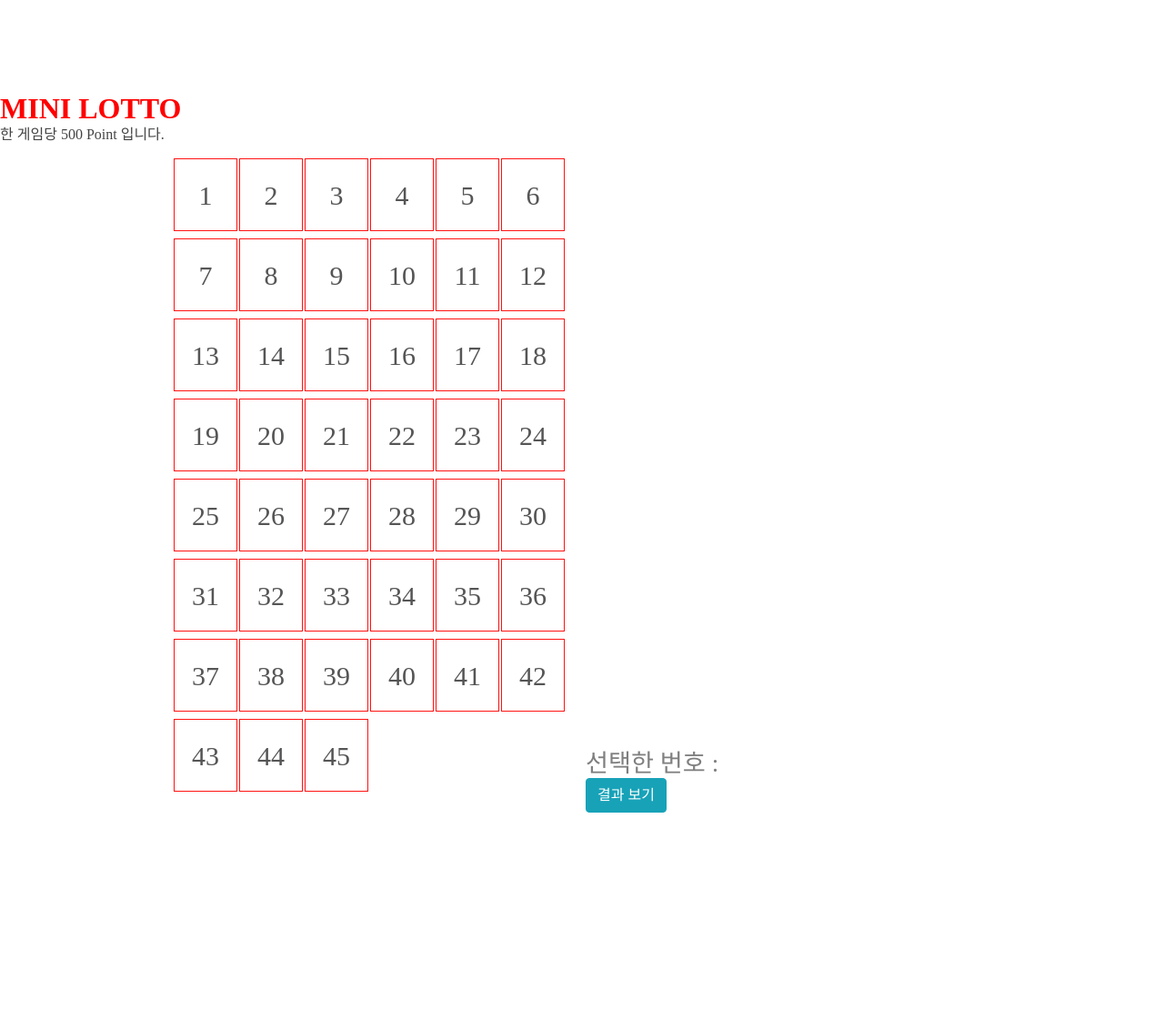
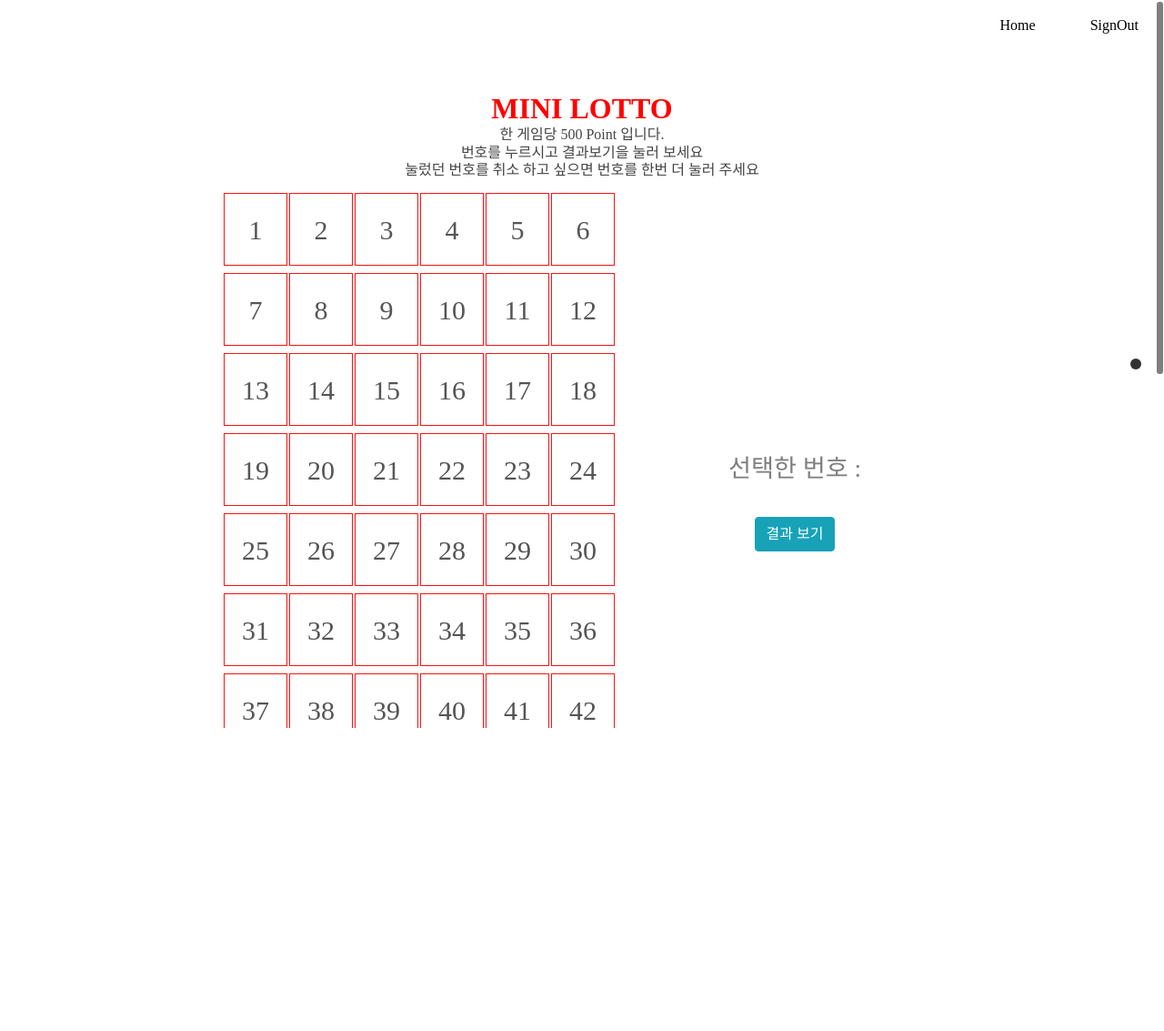
Before and after one commit to yeopee/Showmethemoney, a Django app: page /lottogame/ in a window 1280 px wide. Shown: the top 1133 px of the page at 91% size. After the commit the page ends 800 px from the top, so only its background shows below. Run offline with Django 3.2, Linux system fonts and the light colour scheme; the visitor is signed in with stand-in values (Sample User, id 1); data comes from the database, SQL or seed files in the repository; some libraries are stand-ins or nearby versions; some web fonts are replaced.

Commit message:
Edit lottogame & Add icon

```diff
--- a/lottogame/templates/game.html
+++ b/lottogame/templates/game.html
@@ -215,23 +215,41 @@
  {% endblock  %}
 
  {% block content %}
- <div class="container1 row">
+ <ul id="menu">
+    <li data-menuanchor="MiniGame" class="active">
+        <a class="nav-link" href="{% url 'lotto:index' %}">Home</a>
+    </li>
+    <li data-menuanchor="Signout">
+        <a class="nav-link" href="{% url 'accounts:signout' %}">SignOut</a>
+    </li>
+</ul>
+<div id="fullpage">
+    <div class="section">
+        <div class="container1 row">
 
      <div class="box1 col-md-12">
+        <div class="text-center">
         <h2>MINI LOTTO</h2>
         <h3 style="test-align:right">한 게임당 500 Point 입니다.</h3>
+        <h3>번호를 누르시고 결과보기을 눌러 보세요</h3>
+        <h3>눌렀던 번호를 취소 하고 싶으면 번호를 한번 더 눌러 주세요</h3>
+        </div>
          <div class="wrap" >
 
              <div class="lottery-nums col-md-6" style="display:inline-block;"></div>
 
              <!-- result number and submit button-->
              <div class="test" style="display:inline-block;  height: 616px;">
-                 <div style="padding-top: 300px;">
+                 <div style="padding-top: 200px;">
+                 <div style="display: table-cell; vertical-align:middle; text-align:center; width:350px;">
                      <div class="lottery-result"><span id="select_number">선택한 번호 :</span></div>
-
+                     <br>
+                     <br>
                      <div class="lotto_submit" style="display:inline-block;">
                          <button class="btn btn-info btn-lottery">결과 보기</button>
                      </div>
+                     </div>
+
                  </div>
              </div>
 
@@ -251,22 +269,57 @@
                  <div class="ball red">?</div>
                  <div class="ball grey">?</div>
              </div>
+
              <p>Price</p>
+             <br>
+             <div style="text-align:left;">
              <p>1개 맞추면 point:100 획득!</p>
              <p>2개 맞추면 point:300 획득!</p>
              <p>3개 맞추면 point:500 획득!</p>
              <p>4개 맞추면 point:800 획득!</p>
              <p>5개 맞추면 point:1000 획득!</p>
              <p>6개 맞추면 point:2000 획득!</p>
-             <p id="result_str">당신이 맞춘 갯수는 얼마입니다.</p>
+             </div>
+             <br>
+             <p id="result_str"></p>
          </div>
      </div>
  </div>
+    </div>
+</div>
  {% endblock  %}
 
 
 
  {% block script %}
+ <script src="{% static 'js/fullpage.scrolloverflow.js' %}"></script>
+
+ <script>
+   new fullpage('#fullpage', {
+        // Before Login
+        menu: '#menu',
+
+            anchors: ['Home', 'Signout'],
+            navigationTooltips: ['Home', 'Signout'],
+            sectionsColor: ['#ffffff', '#000000', '#000000'],
+
+
+
+        // After Login
+
+        // Navigation
+        navigation: true,
+        navigationPosition: 'right',
+        showActiveTooltip: true,
+
+        slidesNavigation: true,
+        slidesNavPosition: 'bottom',
+
+        // Design
+        autoScrolling: true,
+        scrollOverflow : true
+    });
+ </script>
  <script>
      $(function () {
          $('.container2').hide();
@@ -338,7 +391,7 @@
                          elem.innerText = numbers[random],
                          numbers.splice(random, 1)
                      resultN.push(elem.innerText);
-                 }, time * 1500 + 1500)
+                 }, time * 1500 )
              }
 
              function lottery() {
@@ -374,7 +427,9 @@
             } ,
 
             success : function(data){
-                console.log(data)
+                console.log("성공")
+                document.getElementById("result_str").innerHTML= "축하합니다<br>" +"당신이 맞춘 갯수는 :"+ cnt +"개 입니다";
+
         	},
 
             error : function(data){
@@ -382,10 +437,6 @@
             }
             })
 
-            var result_position = $('#result_str');
-            var input = cnt;
-
-            result_position.innerText(input);
 
         }
      });
--- a/lottogame/views.py
+++ b/lottogame/views.py
@@ -1,14 +1,15 @@
 from django.shortcuts import render,redirect,HttpResponseRedirect,resolve_url
 from django.http import HttpResponse
 from accounts.models import CustomUser
-
+from django.contrib.auth.decorators import login_required
 # Create your views here.
 
+@login_required
 def index(request):
     #urlstr = 'lotto/#GasStation'
-    if not request.user.is_authenticated:
-        return HttpResponse(status=403)
+
     user = CustomUser.objects.get(id=request.user.id)
+
     if user.money < 500:
         return redirect('/lotto/#GasStation')
         #포인트 채우는 url로 보내줍시다 .
--- a/static/css/base.css
+++ b/static/css/base.css
@@ -255,15 +255,15 @@ p {
 */
 .neon {
 	color: #FB4264;
-	font-size: 20vw;
-	line-height: 9vw;
+	font-size: 12vw;
+	line-height: 8vw;
 	text-shadow: 0 0 3vw #F40A35;
 }
 
 .flux {
 	color: #426DFB;
-	font-size: 20vw;
-	line-height: 9vw;
+	font-size: 12vw;
+	line-height: 8vw;
 	text-shadow: 0 0 3vw #2356FF;
 }
 
--- a/templates/base.html
+++ b/templates/base.html
@@ -13,6 +13,8 @@
 	<link rel="stylesheet" href="https://stackpath.bootstrapcdn.com/bootstrap/4.4.1/css/bootstrap.min.css" integrity="sha384-Vkoo8x4CGsO3+Hhxv8T/Q5PaXtkKtu6ug5TOeNV6gBiFeWPGFN9MuhOf23Q9Ifjh" crossorigin="anonymous">
 	<link rel="stylesheet" href="https://cdn.jsdelivr.net/npm/sweetalert2@8.19.0/dist/sweetalert2.css">
 	<link rel="stylesheet" href="{% static 'css/base.css' %}">
+	<link rel="icon" type="image/png" sizes="16x16" href="{% static "images/favicon-16x16.png" %}">
+
 
 	{% block style %}
 	{% endblock style %}
@@ -33,7 +35,6 @@
 	<script src="https://cdn.jsdelivr.net/npm/sweetalert2@9"></script>
 
 	<!-- Optional: include a polyfill for ES6 Promises for IE11 -->
-	<script src="https://cdn.jsdelivr.net/npm/promise-polyfill"></script>
 
 	{% block script %}
 	{% endblock script %}
```
Also changed, not shown: accounts/templates/signin.html (+7 -14 lines), accounts/templates/signup.html (+8 -16 lines), accounts/static/images/favicon-16x16.png (added), accounts/static/images/jackpot.png (added), static/image/jackpot.png (added).
